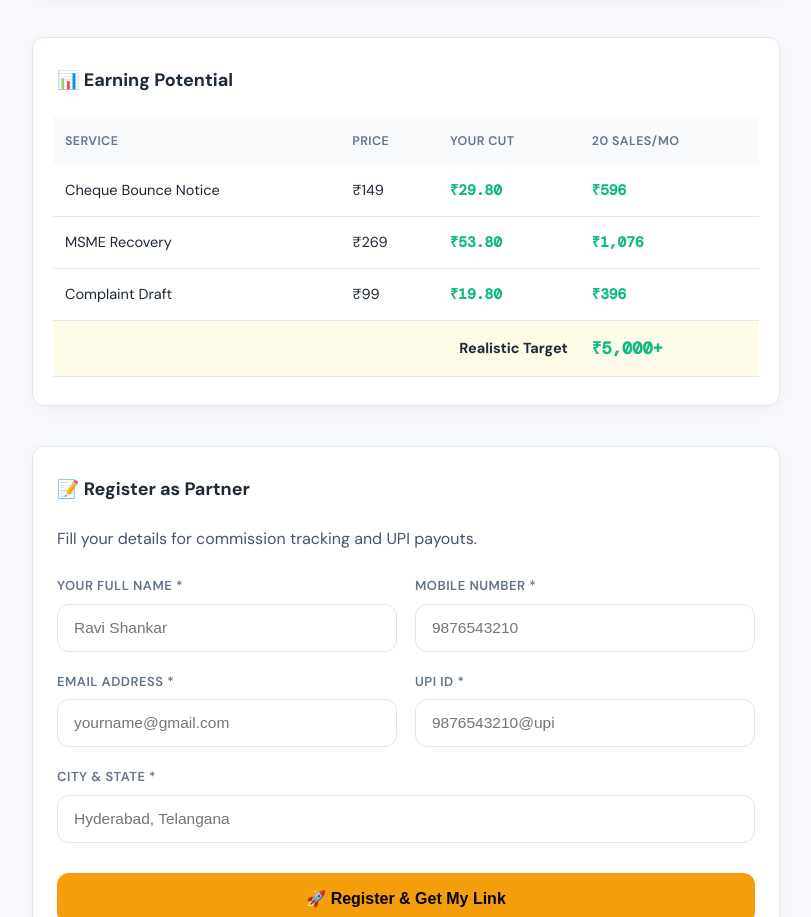
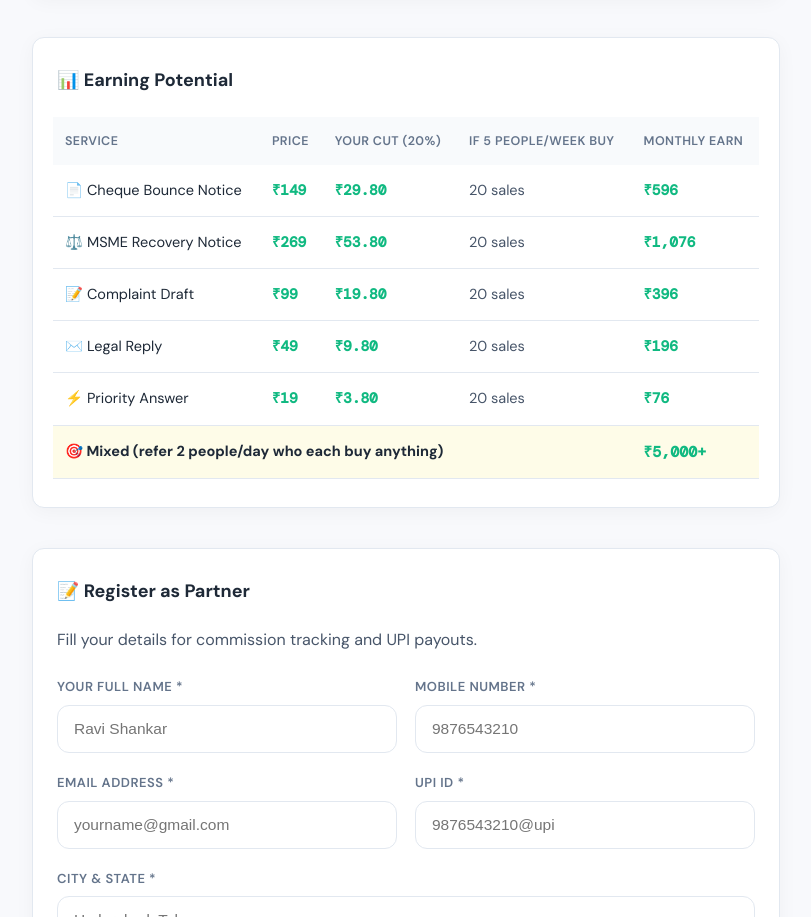
Before and after one commit to Sichandu/lawyaari, a plain HTML site: page frontend/partner.html in a window 1280 px wide. Shown: the part 888-1805 px from the top of the page, without its empty margins (234-1045 px from the left). Drawn offline with nearby package versions, Linux system fonts and the light colour scheme.

Commit message:
update full app

```diff
--- a/frontend/partner.html
+++ b/frontend/partner.html
@@ -500,32 +500,50 @@
             <tr>
               <th>Service</th>
               <th>Price</th>
-                        <th>Your Cut</th>
-                        <th>20 Sales/mo</th>
+              <th>Your Cut (20%)</th>
+              <th>If 5 people/week buy</th>
+              <th>Monthly Earn</th>
             </tr>
           </thead>
           <tbody>
             <tr>
-                        <td>Cheque Bounce Notice</td>
-                        <td>₹149</td>
+              <td>📄 Cheque Bounce Notice</td>
+              <td class="earn-num">₹149</td>
               <td class="earn-num">₹29.80</td>
+              <td style="color:var(--text2)">20 sales</td>
               <td class="earn-num">₹596</td>
             </tr>
             <tr>
-                        <td>MSME Recovery</td>
-                        <td>₹269</td>
+              <td>⚖️ MSME Recovery Notice</td>
+              <td class="earn-num">₹269</td>
               <td class="earn-num">₹53.80</td>
+              <td style="color:var(--text2)">20 sales</td>
               <td class="earn-num">₹1,076</td>
             </tr>
             <tr>
-                        <td>Complaint Draft</td>
-                        <td>₹99</td>
+              <td>📝 Complaint Draft</td>
+              <td class="earn-num">₹99</td>
               <td class="earn-num">₹19.80</td>
+              <td style="color:var(--text2)">20 sales</td>
               <td class="earn-num">₹396</td>
             </tr>
+            <tr>
+              <td>✉️ Legal Reply</td>
+              <td class="earn-num">₹49</td>
+              <td class="earn-num">₹9.80</td>
+              <td style="color:var(--text2)">20 sales</td>
+              <td class="earn-num">₹196</td>
+            </tr>
+            <tr>
+              <td>⚡ Priority Answer</td>
+              <td class="earn-num">₹19</td>
+              <td class="earn-num">₹3.80</td>
+              <td style="color:var(--text2)">20 sales</td>
+              <td class="earn-num">₹76</td>
+            </tr>
             <tr class="highlight">
-                        <td colspan="3" style="text-align:right; font-weight:700;">Realistic Target</td>
-                        <td class="earn-num" style="font-size:17px;">₹5,000+</td>
+              <td colspan="4" style="font-weight:700;color:var(--text)">🎯 Mixed (refer 2 people/day who each buy anything)</td>
+              <td class="earn-num" style="font-size:15px;">₹5,000+</td>
             </tr>
           </tbody>
         </table>
@@ -618,8 +636,7 @@
 </div>
 
 <script>
-    // const API = window.BACKEND_URL || 'https://lawyaari.onrender.com';
-    const API = window.BACKEND_URL || 'http://127.0.0.1:8001';
+    const API = window.BACKEND_URL || 'https://lawyaari.onrender.com';
     let myRefCode = '';
     let myData = {};
 
```
Lines whose indentation alone changed are shown as unchanged.
